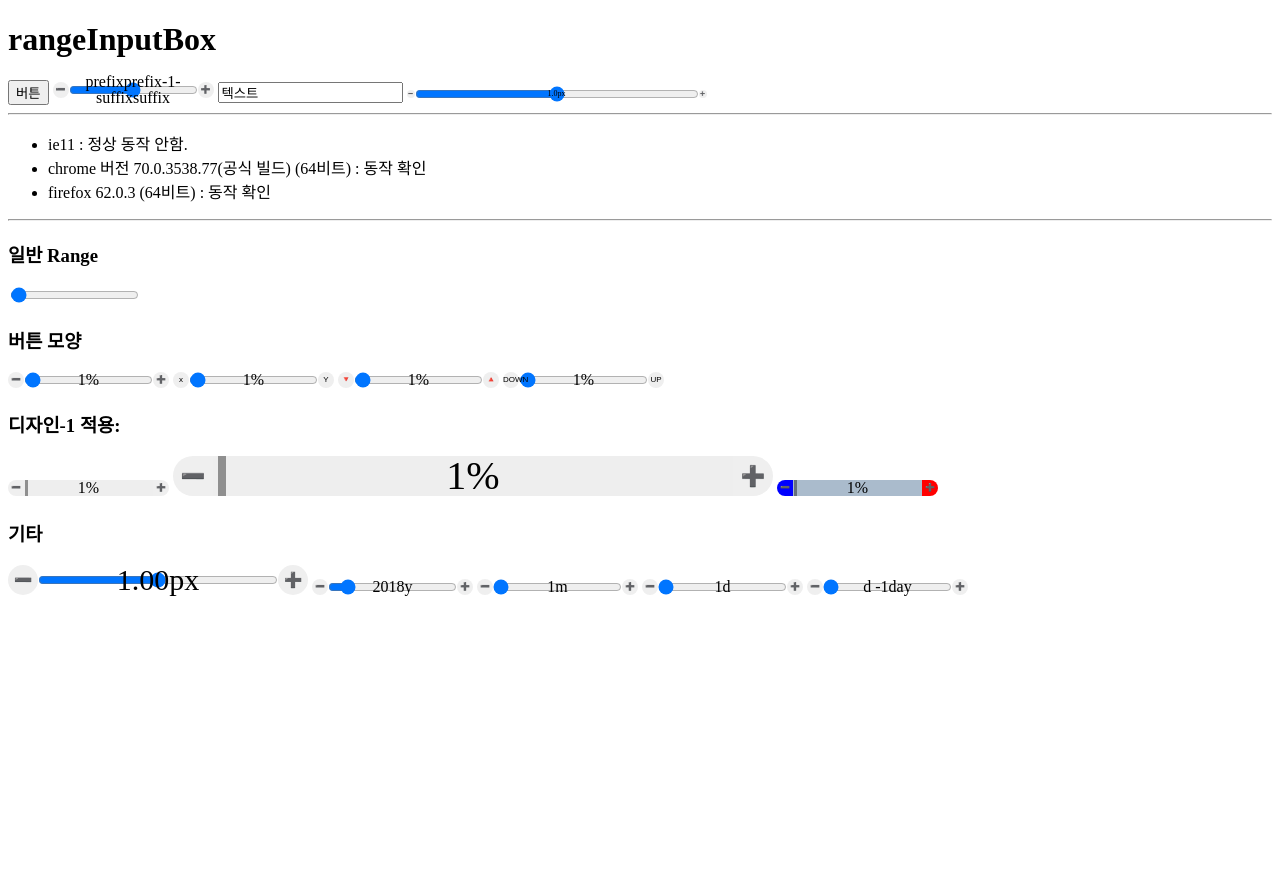
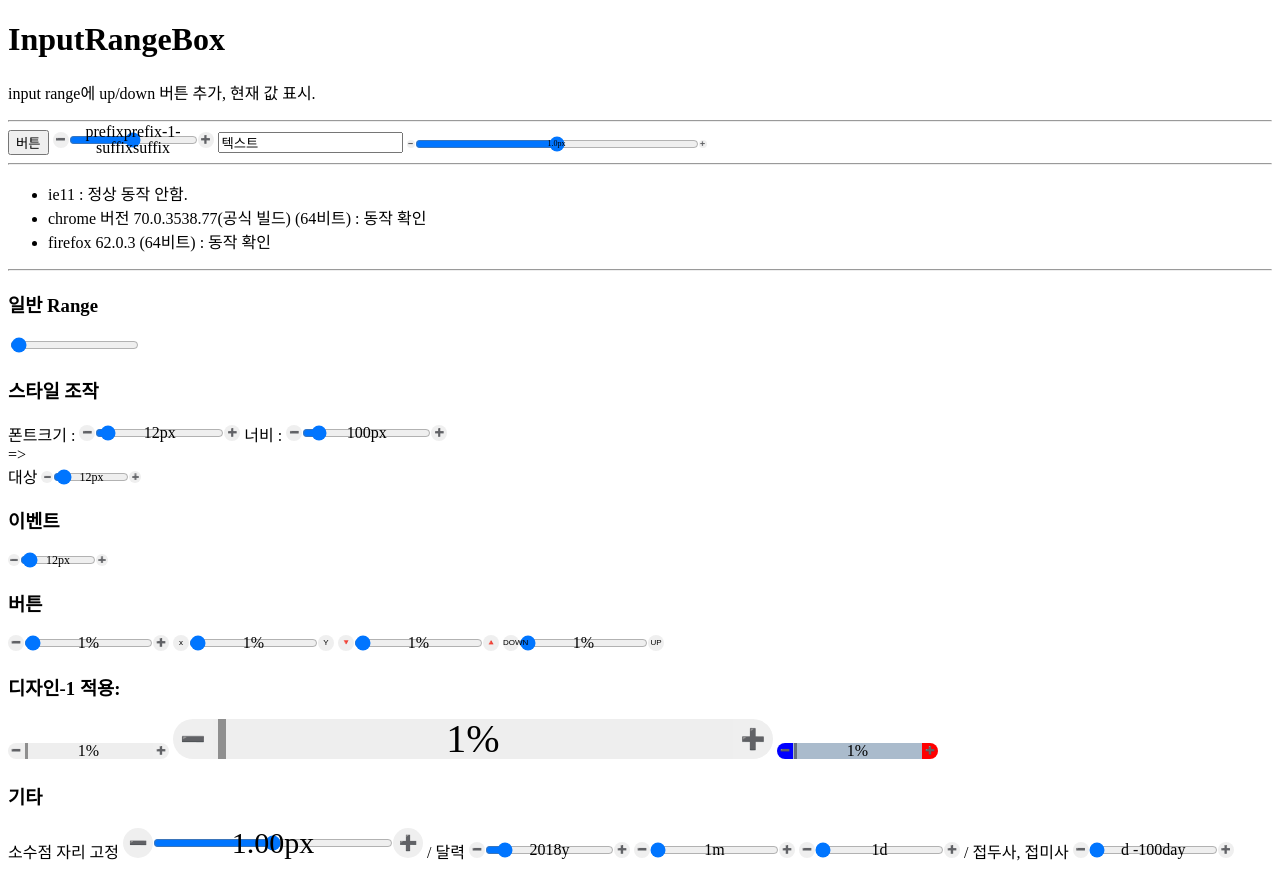
Before and after one commit to mins01/web_work_doc, a PHP site: page / in a window 1280 px wide. Before the commit the page ends 596 px from the top, so only its background shows below. Run offline with PHP 8.4, Linux system fonts and the light colour scheme.

Commit message:
예제 추가.

```diff
--- a/UI/inputRangeBox/InputRangeBox.css
+++ b/UI/inputRangeBox/InputRangeBox.css
@@ -3,7 +3,7 @@
 .inputRangeBox{
 	display: inline-flex;
 	align-items: center; /* 세로 중앙 */
-	min-width:6em;
+	/* min-width:6em; */
 	position: relative;
 	box-sizing: content-box;
 }
@@ -38,7 +38,8 @@
 }
 
 .inputRangeBox input{
-	font-size: inherit;
+	min-width: 1em;
+	font-size: 1em;
 	flex: 1 1 100%;
 	padding:0;margin:0;
 	height: 1em;line-height: 1em;
--- a/UI/inputRangeBox/index.html
+++ b/UI/inputRangeBox/index.html
@@ -1,7 +1,7 @@
 <!doctype html>
 <html lang="ko" >
 <head>
-	<title>inputRangeBox</title>
+	<title>InputRangeBox</title>
 	<meta charset="utf-8">
 	<meta http-equiv="Content-Script-Type" content="text/javascript">
 	<meta http-equiv="Content-Style-Type" content="text/css">
@@ -41,7 +41,11 @@
 </head>
 <body>
 	<div class="container">
-		<h1>rangeInputBox</h1>
+		<h1>InputRangeBox</h1>
+		<p>
+			input range에 up/down 버튼 추가, 현재 값 표시.
+		</p>
+		<hr />
 		<input type="button" value="버튼" />
 		<div class="inputRangeBox" data-value="" data-prefix="prefixprefix-" data-suffix="-suffixsuffix" data-toFixed="0">
 			<button class="btn-m"></button>
@@ -65,8 +69,28 @@
 			<h3>일반 Range</h3>
 			<input type="range" value="1" min="0" max="100" step="1"  />
 
+			<h3>스타일 조작</h3>
+			폰트크기 :
+			<div class="inputRangeBox" data-suffix="px" >
+				<input type="range" value="12" min="0" max="300" step="1" oninput="document.querySelector('#inputRangeBox-fontSize').style.fontSize=this.value+'px';document.querySelector('#inputRangeBox-fontSize-input').value=this.value"  />
+			</div>
+			너비 :
+			<div class="inputRangeBox" data-suffix="px" >
+				<input type="range" value="100" min="30" max="900" step="1" oninput="document.querySelector('#inputRangeBox-fontSize').style.width=this.value+'px';"  />
+			</div>
+			<br />=><br />
+			대상
+			<div class="inputRangeBox" data-suffix="px" style="font-size:12px;width:100px" id="inputRangeBox-fontSize">
+				<input type="range" value="12" min="0" max="300" step="1" id="inputRangeBox-fontSize-input" />
+			</div>
+			<h3>이벤트</h3>
+			<div class="inputRangeBox" data-suffix="px" style="font-size:12px;width:100px" >
+				<input type="range" value="12" min="0" max="300" step="1" onchange="alert(this.value)" >
+				<button class="btn-m" onclick="alert('down : '+this.input.value)"></button>
+				<button class="btn-p"  onclick="alert('up : '+ this.input.value)"></button>
+			</div>
 
-			<h3>버튼 모양</h3>
+			<h3>버튼</h3>
 			<div class="inputRangeBox" data-suffix="%">
 				<input type="range" value="1" min="0" max="100" step="1"  />
 			</div>
@@ -99,9 +123,10 @@
 				<button class="btn-p"  style="background-color:red;color:#fff;"></button>
 			</div>
 			<h3>기타</h3>
-			<div class="inputRangeBox" data-value="" data-prefix="" data-suffix="px" style="width:300px; font-size:30px "  data-toFixed="2">
+			소수점 자리 고정 <div class="inputRangeBox" data-value="" data-prefix="" data-suffix="px" style="width:300px; font-size:30px "  data-toFixed="2">
 				<input type="range" value="1" min="-1000" max="1000" step="0.01"  />
-			</div>
+			</div> /
+			달력
 			<div class="inputRangeBox" data-value="" data-prefix="" data-suffix="y">
 				<input type="range" value="2018" min="1900" max="3000" step="1"  />
 			</div>
@@ -111,8 +136,9 @@
 			<div class="inputRangeBox" data-value="" data-prefix="" data-suffix="d">
 				<input type="range" value="1" min="1" max="31" step="1"  />
 			</div>
-			<div class="inputRangeBox" data-value="" data-prefix="d -" data-suffix="day">
-				<input type="range" value="1" min="1" max="31" step="1"  />
+			/
+			접두사, 접미사 <div class="inputRangeBox" data-value="" data-prefix="d " data-suffix="day">
+				<input type="range" value="-100" min="-100" max="0" step="1"  />
 			</div>
 
 		</div>
```
